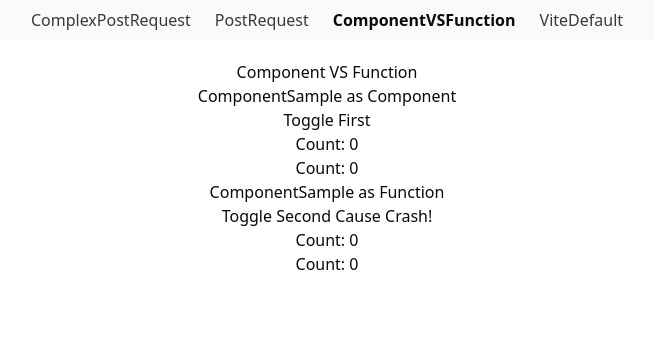
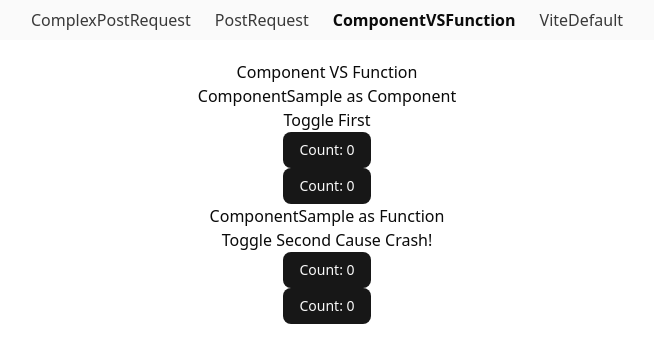
Before and after one commit to ir77/Sandbox-turbo-sniffle, a React (Vite) app in the folder Frontend/: page /component-vs-function in a window 1280 px wide. Shown: the top 362 px of the page, without its empty margins (313-967 px from the left). Built offline with nearby package versions, Linux system fonts and the light colour scheme.

Commit message:
feat: Radix UIボタンコンポーネントを追加し、使用を更新

```diff
--- a/Frontend/package.json
+++ b/Frontend/package.json
@@ -12,6 +12,7 @@
     "coverage": "vitest run --coverage"
   },
   "dependencies": {
+    "@radix-ui/react-slot": "^1.2.3",
     "@tailwindcss/vite": "^4.1.14",
     "class-variance-authority": "^0.7.1",
     "clsx": "^2.1.1",
--- /dev/null
+++ b/Frontend/src/components/ui/button.tsx
@@ -0,0 +1,60 @@
+import * as React from "react"
+import { Slot } from "@radix-ui/react-slot"
+import { cva, type VariantProps } from "class-variance-authority"
+
+import { cn } from "@/lib/utils"
+
+const buttonVariants = cva(
+  "inline-flex items-center justify-center gap-2 whitespace-nowrap rounded-md text-sm font-medium transition-all disabled:pointer-events-none disabled:opacity-50 [&_svg]:pointer-events-none [&_svg:not([class*='size-'])]:size-4 shrink-0 [&_svg]:shrink-0 outline-none focus-visible:border-ring focus-visible:ring-ring/50 focus-visible:ring-[3px] aria-invalid:ring-destructive/20 dark:aria-invalid:ring-destructive/40 aria-invalid:border-destructive",
+  {
+    variants: {
+      variant: {
+        default: "bg-primary text-primary-foreground hover:bg-primary/90",
+        destructive:
+          "bg-destructive text-white hover:bg-destructive/90 focus-visible:ring-destructive/20 dark:focus-visible:ring-destructive/40 dark:bg-destructive/60",
+        outline:
+          "border bg-background shadow-xs hover:bg-accent hover:text-accent-foreground dark:bg-input/30 dark:border-input dark:hover:bg-input/50",
+        secondary:
+          "bg-secondary text-secondary-foreground hover:bg-secondary/80",
+        ghost:
+          "hover:bg-accent hover:text-accent-foreground dark:hover:bg-accent/50",
+        link: "text-primary underline-offset-4 hover:underline",
+      },
+      size: {
+        default: "h-9 px-4 py-2 has-[>svg]:px-3",
+        sm: "h-8 rounded-md gap-1.5 px-3 has-[>svg]:px-2.5",
+        lg: "h-10 rounded-md px-6 has-[>svg]:px-4",
+        icon: "size-9",
+        "icon-sm": "size-8",
+        "icon-lg": "size-10",
+      },
+    },
+    defaultVariants: {
+      variant: "default",
+      size: "default",
+    },
+  }
+)
+
+function Button({
+  className,
+  variant,
+  size,
+  asChild = false,
+  ...props
+}: React.ComponentProps<"button"> &
+  VariantProps<typeof buttonVariants> & {
+    asChild?: boolean
+  }) {
+  const Comp = asChild ? Slot : "button"
+
+  return (
+    <Comp
+      data-slot="button"
+      className={cn(buttonVariants({ variant, size, className }))}
+      {...props}
+    />
+  )
+}
+
+export { Button, buttonVariants }
--- a/Frontend/src/pages/ComponentVSFunction.tsx
+++ b/Frontend/src/pages/ComponentVSFunction.tsx
@@ -1,11 +1,12 @@
+import { Button } from "@/components/ui/button";
 import { useState } from "react";
 
 function ComponentSample() {
   const [count, setCount] = useState(0);
   return (
-    <button onClick={() => setCount(count + 1)}>
+    <Button onClick={() => setCount(count + 1)}>
       Count: {count}
-    </button>
+    </Button>
   );
 }
 
```
Also changed, not shown: 1 other file (tests, documents, lock files or other folders).
